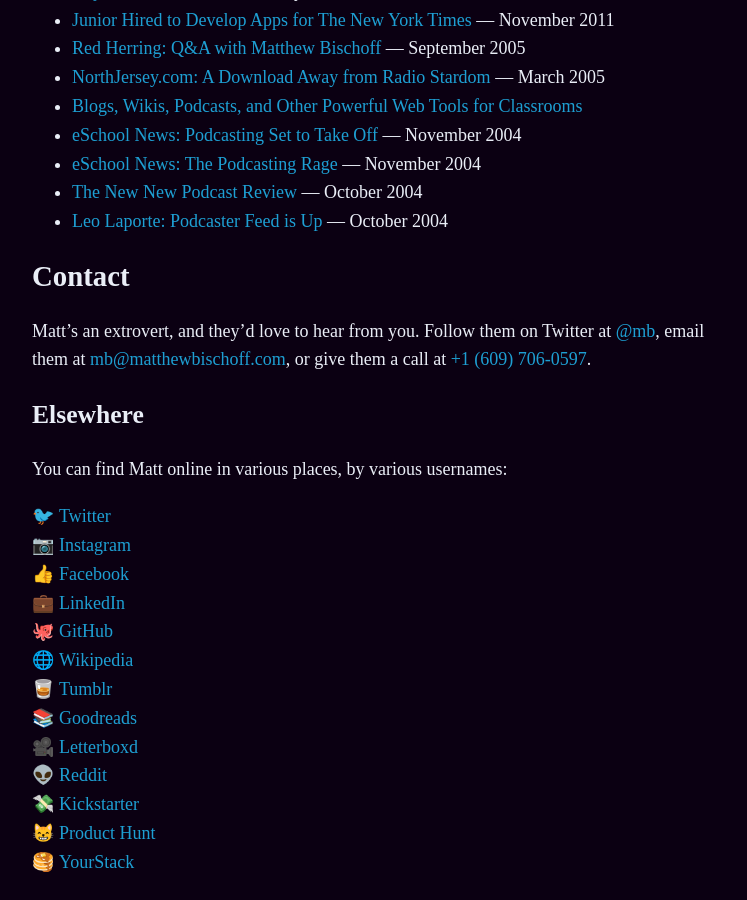
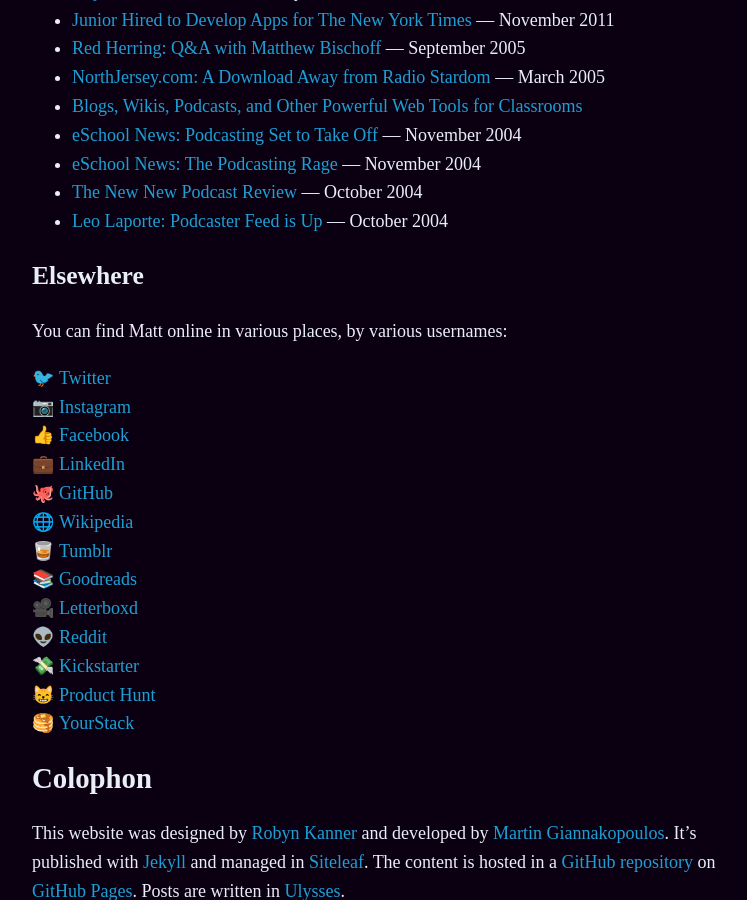
Before and after one commit to mbbischoff/website, a Jekyll site: the page built from about.markdown, in a window 1280 px wide and 900 px high, scrolled down 3716 px. Shown: the whole window, without its empty margins (258-1005 px from the left). Built offline with Jekyll 4.4.1, drawn with Linux system fonts in a browser that asks for light colours; some web fonts are replaced.

Commit message:
Updated Contact and 1 other file

```diff
--- a/about.markdown
+++ b/about.markdown
@@ -95,10 +95,6 @@
 * **[The New New Podcast Review](http://web.archive.org/web/20070814221338/http://podcastreviews.net/archives/podcast_review/podcast_review_esc_from_the_world_radio.html)** — October 2004
 * **[Leo Laporte: Podcaster Feed is Up](https://leolaporte.com/2004/10/04/podcaster_feed_is_up/)** — October 2004
 
-## Contact
-
-Matt’s an extrovert, and they’d love to hear from you. Follow them on Twitter at [@mb](https://twitter.com/mb), email them at [mb@matthewbischoff.com](mailto:mb@matthewbischoff.com), or give them a call at <a href="tel:+16097060597">+1 (609) 706-0597</a>.
-
 ### Elsewhere
 
 You can find Matt online in various places, by various usernames:
```
Also changed, not shown: contact.markdown (added, +17 -0 lines).
